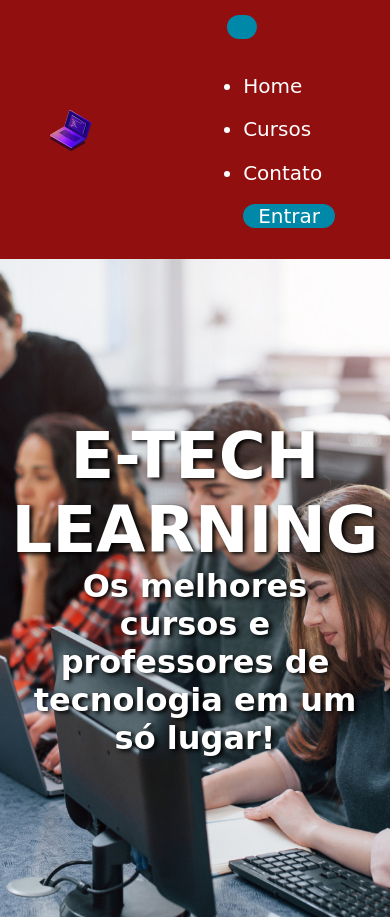
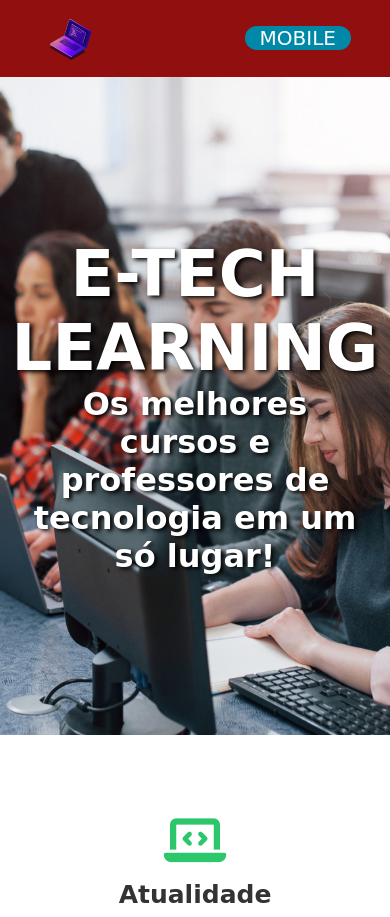
Before and after one commit to gabrielrigonidev/E-TECH-LEARNING---Cursos-Online, a plain HTML site: page index.html in a window 390 px wide. Shown: the top 917 px of the page. Drawn offline with Linux system fonts and the light colour scheme; a web font is replaced by a local one.

Commit message:
Adicionado JS e CSS

```diff
--- a/css/responsivity.css
+++ b/css/responsivity.css
@@ -108,10 +108,16 @@
         padding-bottom: 1rem;
     }
 
-    .mobile-nav {
+    .mobile-nav li {
         display: block;
-        padding-top: 1.2rem;
-        padding: 1rem;
+    }
+
+    .menu-icon {
+        width: 100%;
+    }
+
+    .open {
+        display: block;
     }
 
     a {
--- a/index.html
+++ b/index.html
@@ -29,8 +29,8 @@
 
 				<nav>
 					<ul class="nav-links">
-						<li><a href="#">Home</a></li>
-						<li><a href="#">Cursos</a></li>
+						<li><a href="index.html">Home</a></li>
+						<li><a href="cursos.html">Cursos</a></li>
 						<li><a href="#">Contato</a></li>
 						<a href="#" class="cta"><button>Entrar</button></a>
 					</ul>
@@ -38,13 +38,14 @@
 
 				<nav>
 					<div class="mobile-nav-icon">
-						<button class="menu-icon"><img src="" alt="" /></button>
+						<button onclick="menuShow()" class="menu-icon">
+							MOBILE<img src="" alt="" />
+						</button>
 					</div>
-
 					<ul class="mobile-nav">
-						<li><a href="#">Home</a></li>
-						<li><a href="#">Cursos</a></li>
-						<li><a href="#">Contato</a></li>
+						<li><a href="#">MOBILE</a></li>
+						<li><a href="#">MOBILE</a></li>
+						<li><a href="#">MOBILE</a></li>
 						<a href="#" class="cta"><button>Entrar</button></a>
 					</ul>
 				</nav>
@@ -234,5 +235,6 @@
 				<h4>E-TECH LEARNING @2023</h4>
 			</footer>
 		</div>
+		<script src="script/script.js"></script>
 	</body>
 </html>
```
